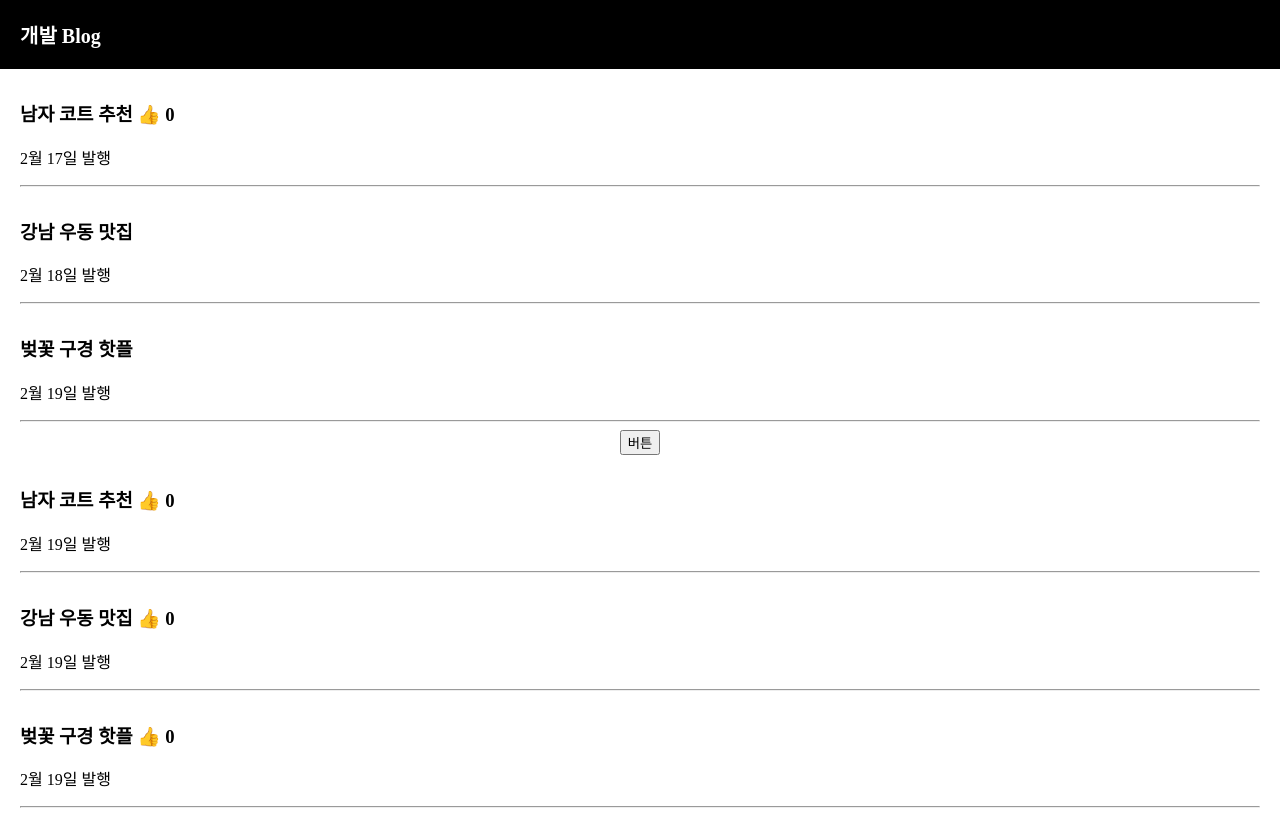
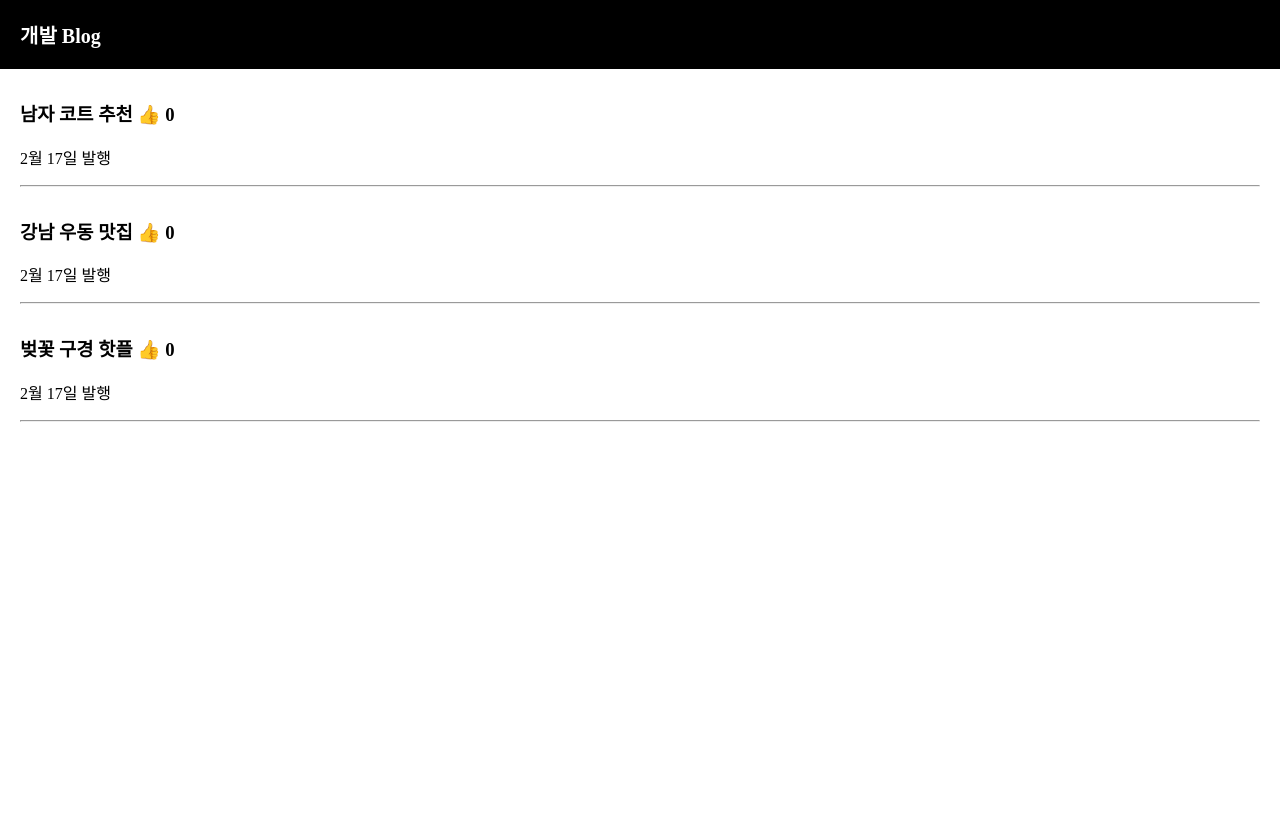
Before and after one commit to msh0108/blog2, a React (Create React App) app: page / in a window 1280 px wide. Shown: the top 816 px of the page. Built offline with nearby package versions, Linux system fonts and the light colour scheme.

Commit message:
Chapter10: props

```diff
--- a/src/App.css
+++ b/src/App.css
@@ -8,7 +8,7 @@ body{
 .modal{
   margin-top:20px;
   padding:20px;
-  background:#eee;
+  background:gray;
 }
 
 .black-nav {
--- a/src/App.js
+++ b/src/App.js
@@ -36,7 +36,7 @@ let posts = '강남 고기 맛집';
         <div>개발 Blog</div>
       </div>
       {/* <button onClick={ 제목정렬 }>버튼</button> */}
-      <div className='list'>
+      {/* <div className='list'>
       <h3> { 글제목[0] } <span onClick={ () => { 따봉변경(따봉 + 1) } }>👍</span> {따봉} </h3>
       <p>2월 17일 발행</p>
       <hr/>
@@ -50,10 +50,10 @@ let posts = '강남 고기 맛집';
       <h3> { 글제목[2] } </h3>
       <p>2월 19일 발행</p>
       <hr/>
-      </div>
-      <button onClick={ () => { modal변경(!modal) } }>버튼</button>
+      </div> */}
+      {/* <button onClick={ () => { modal변경(!modal) } }>버튼</button> */}
 
-      {
+      {/* {
         글제목.map(function(글, i){
           return (
           <div className='list'>
@@ -66,11 +66,23 @@ let posts = '강남 고기 맛집';
           </div>
           )
         })
+      } */}
+
+      {
+        글제목.map(function(글, i){
+          return (
+          <div className='list' key={i}>
+          <h3 onClick={ () => {modal변경(true)} }> { 글제목[i] } <span onClick={ () => {따봉변경(따봉+1)} }>👍</span> {따봉} </h3>
+          <p>2월 17일 발행</p>
+          <hr/>
+          </div>
+          )
+        })
       }
 
       {
         modal === true
-        ? <Modal />
+        ? <Modal 글제목={글제목}/>
         : null
       }
 
@@ -81,12 +93,13 @@ let posts = '강남 고기 맛집';
 
 }
 
-function Modal(){
+function Modal(props){
   return (
-    <div>
-        <h2>제목</h2>
+    <div className='modal'>
+        <h2>{props.글제목[0]}</h2>
         <p>날짜</p>
         <p>상세내용</p>
+        <button>글수정</button>
       </div>
   )
 }
```
